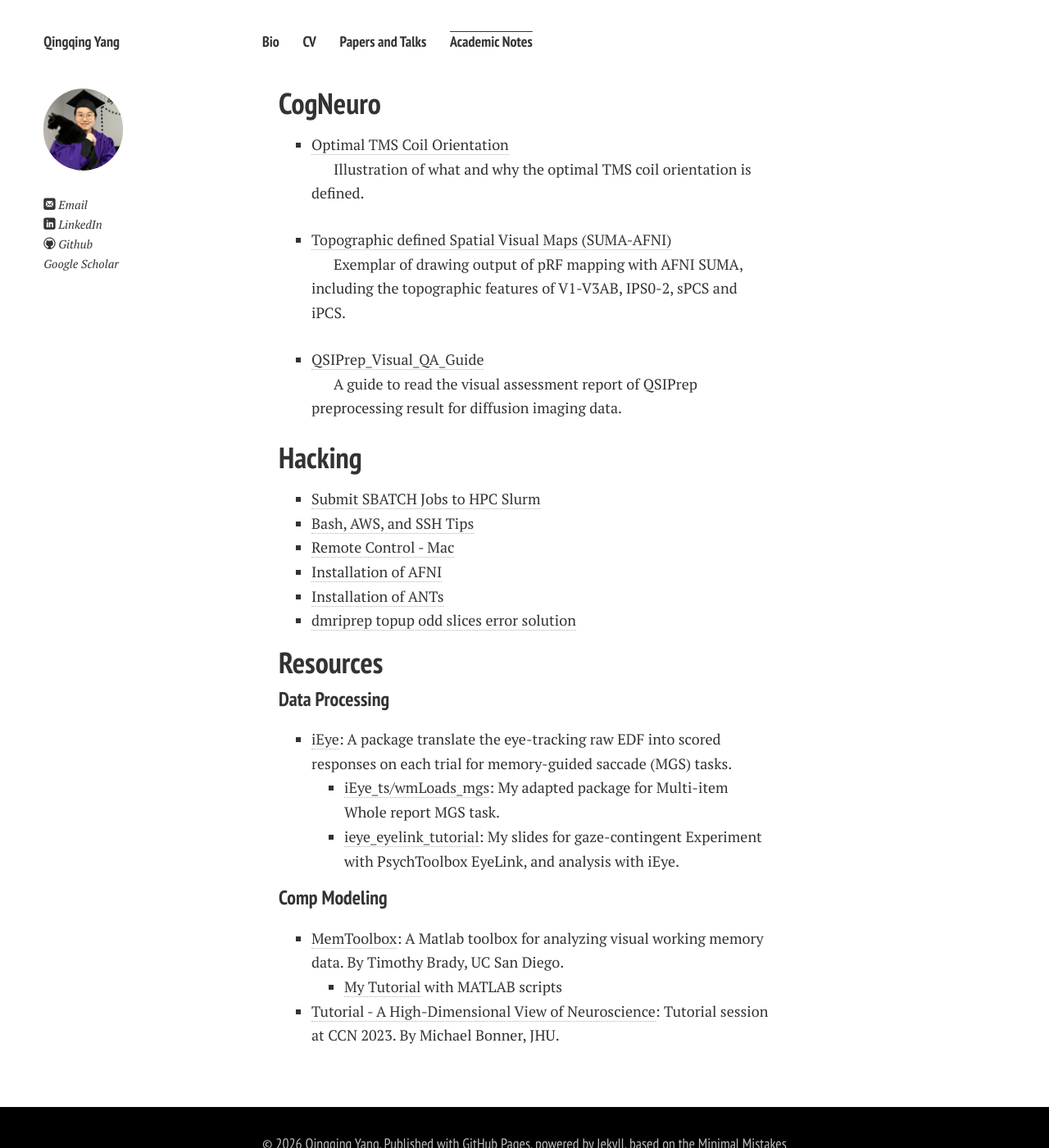
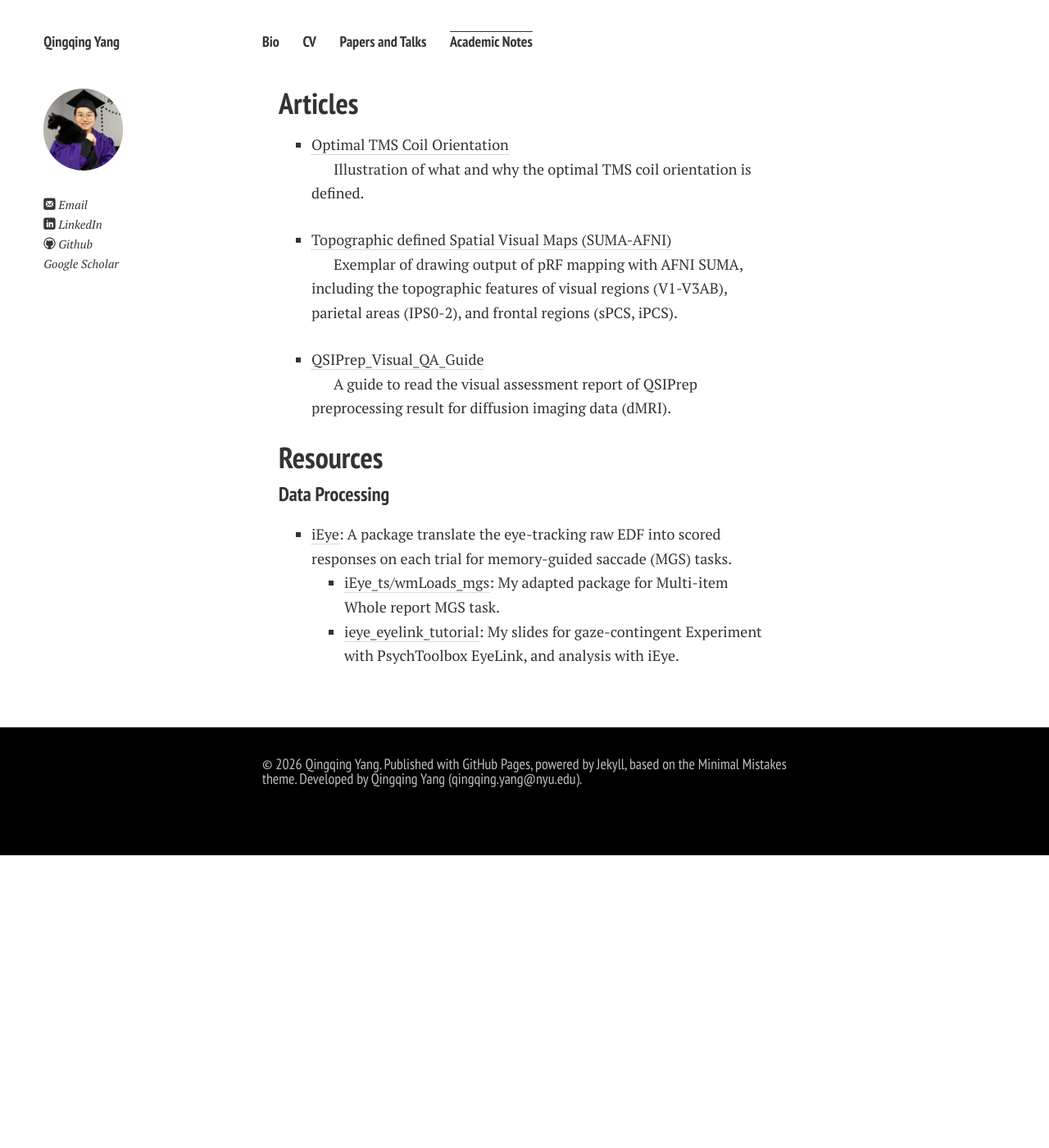
Before and after one commit to Qingqing-Yang-177/Qingqing-Yang-177.github.io, a Jekyll site: the page built from blogs.md, in a window 1280 px wide and 1400 px high. Shown: the whole window at 82% size. Built offline with Jekyll 4.4.1, drawn with Linux system fonts in a browser that asks for light colours; nearby versions of some CDN libraries; comment, search, counter and statistics services are not loaded; a style sheet for code colours, icons or effects is not loaded.

Commit message:
Update blogs.md

```diff
--- a/blogs.md
+++ b/blogs.md
@@ -3,27 +3,18 @@ layout: page
 permalink: /blogs/index.html
 title: blogs
 ---
-
-## CogNeuro
+## Articles
 
 - [Optimal TMS Coil Orientation](https://classic-comb-130.notion.site/Optimal-TMS-Coil-Orientation-67cead69b489400e82980f61b68994c1?pvs=4)
 
   Illustration of what and why the optimal TMS coil orientation is defined.
 - [Topographic defined Spatial Visual Maps (SUMA-AFNI)](https://classic-comb-130.notion.site/Topographical-Spatial-Visual-Maps-183d241be78e4a37b98755d7fdab9bba?pvs=4)
 
-  Exemplar of drawing output of pRF mapping with AFNI SUMA, including the topographic features of V1-V3AB, IPS0-2, sPCS and iPCS.
+  Exemplar of drawing output of pRF mapping with AFNI SUMA, including the topographic features of visual regions (V1-V3AB), parietal areas (IPS0-2), and frontal regions (sPCS, iPCS).
 - [QSIPrep_Visual_QA_Guide](https://github.com/Qingqing-Yang-177/QSIPrep_Visual_QA_Guide)
 
-  A guide to read the visual assessment report of QSIPrep preprocessing result for diffusion imaging data.
+  A guide to read the visual assessment report of QSIPrep preprocessing result for diffusion imaging data (dMRI).
 
-## Hacking
-
-- [Submit SBATCH Jobs to HPC Slurm](https://classic-comb-130.notion.site/Submit-Jobs-to-HPC-Slurm-34dfb2417fa0407da32dae4002401d5e?pvs=4)
-- [Bash, AWS, and SSH Tips](https://classic-comb-130.notion.site/Bash-AWS-and-SSH-Tips-baa2e0ac79a54d108c5ace253c709eca?pvs=4)
-- [Remote Control - Mac](https://classic-comb-130.notion.site/Remote-Control-Mac-02d1741e3bc74ca69758ba912a1a3ad9?pvs=4)
-- [Installation of AFNI](https://classic-comb-130.notion.site/Installation-of-AFNI-d6fcf9262e944de9b73b0b75f9093ba2?pvs=4)
-- [Installation of ANTs](https://classic-comb-130.notion.site/Installation-of-ANTs-fcb270a1f15e4908a6b49ed4f0390c94?pvs=4)
-- [dmriprep topup odd slices error solution](https://classic-comb-130.notion.site/dmriprep-topup-error-solution-225284d1815c414382ec5b2ef754a760?pvs=4)
 
 ## Resources
 
@@ -33,11 +24,3 @@ title: blogs
   - [iEye_ts/wmLoads_mgs](https://github.com/Qingqing-Yang-177/iEye_qy-WMLoads/tree/iEye_ts/): My adapted package for Multi-item Whole report MGS task.
   - [ieye_eyelink_tutorial](file/ieye_eyelink_tutorial.pdf): My slides for gaze-contingent Experiment with PsychToolbox EyeLink, and analysis with iEye.
 <br>
-
-#### Comp Modeling
-- [MemToolbox](https://github.com/visionlab/MemToolbox): A Matlab toolbox for analyzing visual working memory data. By Timothy Brady, UC San Diego.
-  - [My Tutorial](https://github.com/Qingqing-Yang-177/MemToolbox_Tutorial-Pipeline/tree/master) with MATLAB scripts
-<br>
-
-- [Tutorial - A High-Dimensional View of Neuroscience](https://bonnerlab.github.io/ccn-tutorial/): Tutorial session at CCN 2023. By Michael Bonner, JHU.
-<br>
```
